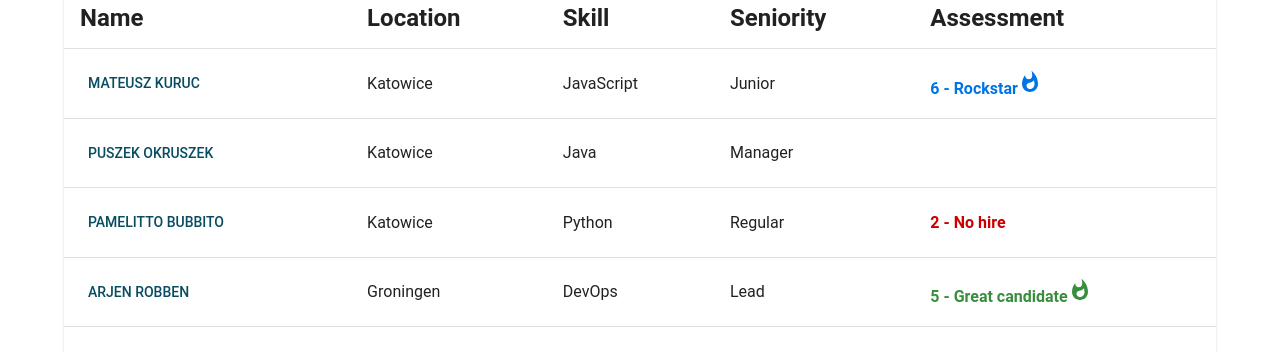
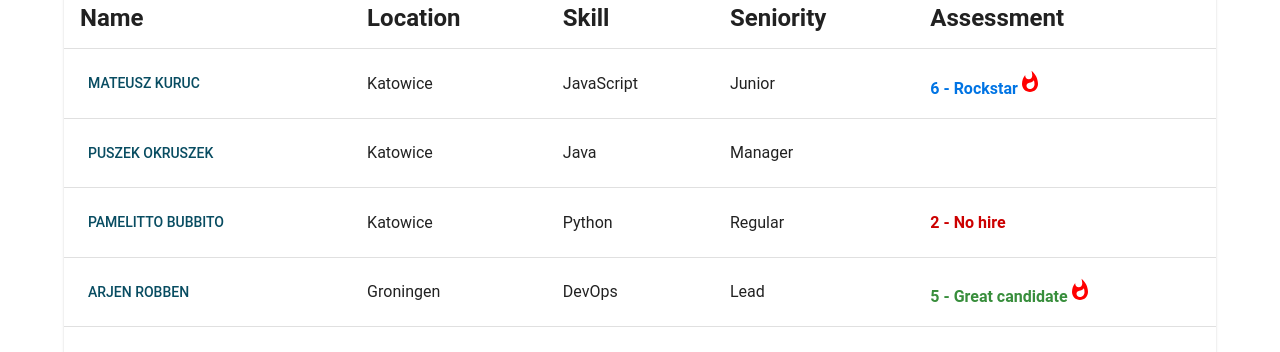
Before and after one commit to MateuszKuruc/ATS-recruitment-app, a React (Create React App) app in the folder ats-frontend/: page /candidates in a window 1280 px wide. Shown: the part 206-558 px from the top of the page. Built offline with nearby package versions, Linux system fonts and the light colour scheme.

Commit message:
delete hot profiles component, use all candidates component to render hot candidates data based on the manipulated array of candidates

```diff
--- a/ats-frontend/src/App.js
+++ b/ats-frontend/src/App.js
@@ -10,7 +10,6 @@ import CandidateDetails from "./components/CandidateDetails";
 import Footer from "./components/Footer";
 import Pools from "./components/Pools";
 import Feedback from "./components/Feedback";
-import HotProfiles from "./components/HotProfiles";
 
 import { useSelector, useDispatch } from "react-redux";
 import { Routes, Route, Link } from "react-router-dom";
--- a/ats-frontend/src/components/AllCandidates.js
+++ b/ats-frontend/src/components/AllCandidates.js
@@ -15,7 +15,7 @@ import { useState } from "react";
 
 import { Link } from "react-router-dom";
 
-const AllCandidates = ({ candidates }) => {
+const AllCandidates = ({ candidates, hotCandidates }) => {
   const [page, setPage] = useState(0);
   const [rowsPerPage, setRowsPerPage] = useState(5);
 
@@ -109,7 +109,9 @@ const AllCandidates = ({ candidates }) => {
                   candidate.assessment === "5 - Great candidate" ? (
                     <>
                       {candidate.assessment}
-                      <WhatshotIcon srtyle={{ color: "red", backgroundColor: "red" }} />
+                      <WhatshotIcon
+                        style={{ color: "red" }}
+                      />
                     </>
                   ) : (
                     <>{candidate.assessment}</>
@@ -125,6 +127,7 @@ const AllCandidates = ({ candidates }) => {
           )}
         </TableBody>
       </Table>
+
       <TablePagination
         rowsPerPageOptions={[5, 10, 15, { label: "All", value: -1 }]}
         component="div"
--- a/ats-frontend/src/components/HotProfiles.js
+++ /dev/null
@@ -1,18 +0,0 @@
-import {
-  Table,
-  TableBody,
-  TableCell,
-  TableContainer,
-  TableRow,
-  Paper,
-  Button,
-  Typography,
-  TablePagination,
-} from "@mui/material";
-import { Link } from "react-router-dom";
-
-const HotProfiles = ({ candidates }) => {
-  return <div>this is hot profiles tab</div>;
-};
-
-export default HotProfiles;
```
